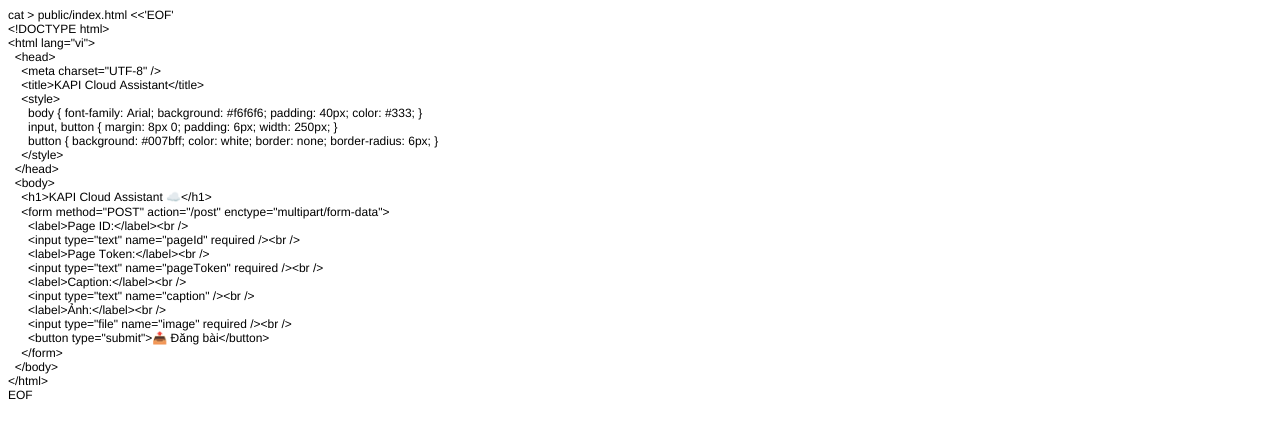
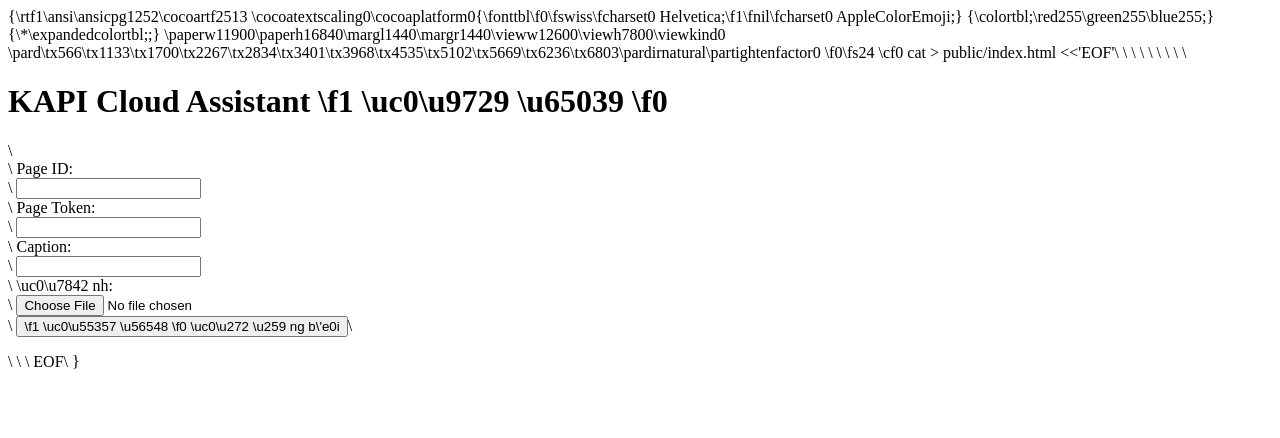
Before and after one commit to freecafekt-kapi/kapi-cloud-assistant, a website: page public/index.html in a window 1280 px wide. Drawn offline with Linux system fonts and the light colour scheme.

Commit message:
fix: HTML rendering issue on Render

```diff
--- a/public/index.html
+++ b/public/index.html
@@ -1,45 +1,40 @@
-<!DOCTYPE html PUBLIC "-//W3C//DTD HTML 4.01//EN" "http://www.w3.org/TR/html4/strict.dtd">
-<html>
-<head>
-  <meta http-equiv="Content-Type" content="text/html; charset=utf-8">
-  <meta http-equiv="Content-Style-Type" content="text/css">
-  <title></title>
-  <meta name="Generator" content="Cocoa HTML Writer">
-  <meta name="CocoaVersion" content="1894.6">
-  <style type="text/css">
-    p.p1 {margin: 0.0px 0.0px 0.0px 0.0px; font: 12.0px Helvetica; color: #000000; -webkit-text-stroke: #000000}
-    span.s1 {font-kerning: none}
-    span.s2 {font: 12.0px 'Apple Color Emoji'; font-kerning: none}
-  </style>
-</head>
-<body>
-<p class="p1"><span class="s1">cat &gt; public/index.html &lt;&lt;'EOF'</span></p>
-<p class="p1"><span class="s1">&lt;!DOCTYPE html&gt;</span></p>
-<p class="p1"><span class="s1">&lt;html lang="vi"&gt;</span></p>
-<p class="p1"><span class="s1"><span class="Apple-converted-space">  </span>&lt;head&gt;</span></p>
-<p class="p1"><span class="s1"><span class="Apple-converted-space">    </span>&lt;meta charset="UTF-8" /&gt;</span></p>
-<p class="p1"><span class="s1"><span class="Apple-converted-space">    </span>&lt;title&gt;KAPI Cloud Assistant&lt;/title&gt;</span></p>
-<p class="p1"><span class="s1"><span class="Apple-converted-space">    </span>&lt;style&gt;</span></p>
-<p class="p1"><span class="s1"><span class="Apple-converted-space">      </span>body { font-family: Arial; background: #f6f6f6; padding: 40px; color: #333; }</span></p>
-<p class="p1"><span class="s1"><span class="Apple-converted-space">      </span>input, button { margin: 8px 0; padding: 6px; width: 250px; }</span></p>
-<p class="p1"><span class="s1"><span class="Apple-converted-space">      </span>button { background: #007bff; color: white; border: none; border-radius: 6px; }</span></p>
-<p class="p1"><span class="s1"><span class="Apple-converted-space">    </span>&lt;/style&gt;</span></p>
-<p class="p1"><span class="s1"><span class="Apple-converted-space">  </span>&lt;/head&gt;</span></p>
-<p class="p1"><span class="s1"><span class="Apple-converted-space">  </span>&lt;body&gt;</span></p>
-<p class="p1"><span class="s1"><span class="Apple-converted-space">    </span>&lt;h1&gt;KAPI Cloud Assistant </span><span class="s2">☁️</span><span class="s1">&lt;/h1&gt;</span></p>
-<p class="p1"><span class="s1"><span class="Apple-converted-space">    </span>&lt;form method="POST" action="/post" enctype="multipart/form-data"&gt;</span></p>
-<p class="p1"><span class="s1"><span class="Apple-converted-space">      </span>&lt;label&gt;Page ID:&lt;/label&gt;&lt;br /&gt;</span></p>
-<p class="p1"><span class="s1"><span class="Apple-converted-space">      </span>&lt;input type="text" name="pageId" required /&gt;&lt;br /&gt;</span></p>
-<p class="p1"><span class="s1"><span class="Apple-converted-space">      </span>&lt;label&gt;Page Token:&lt;/label&gt;&lt;br /&gt;</span></p>
-<p class="p1"><span class="s1"><span class="Apple-converted-space">      </span>&lt;input type="text" name="pageToken" required /&gt;&lt;br /&gt;</span></p>
-<p class="p1"><span class="s1"><span class="Apple-converted-space">      </span>&lt;label&gt;Caption:&lt;/label&gt;&lt;br /&gt;</span></p>
-<p class="p1"><span class="s1"><span class="Apple-converted-space">      </span>&lt;input type="text" name="caption" /&gt;&lt;br /&gt;</span></p>
-<p class="p1"><span class="s1"><span class="Apple-converted-space">      </span>&lt;label&gt;Ảnh:&lt;/label&gt;&lt;br /&gt;</span></p>
-<p class="p1"><span class="s1"><span class="Apple-converted-space">      </span>&lt;input type="file" name="image" required /&gt;&lt;br /&gt;</span></p>
-<p class="p1"><span class="s1"><span class="Apple-converted-space">      </span>&lt;button type="submit"&gt;</span><span class="s2">📤</span><span class="s1"> Đăng bài&lt;/button&gt;</span></p>
-<p class="p1"><span class="s1"><span class="Apple-converted-space">    </span>&lt;/form&gt;</span></p>
-<p class="p1"><span class="s1"><span class="Apple-converted-space">  </span>&lt;/body&gt;</span></p>
-<p class="p1"><span class="s1">&lt;/html&gt;</span></p>
-<p class="p1"><span class="s1">EOF</span></p>
-</body>
-</html>
+{\rtf1\ansi\ansicpg1252\cocoartf2513
+\cocoatextscaling0\cocoaplatform0{\fonttbl\f0\fswiss\fcharset0 Helvetica;\f1\fnil\fcharset0 AppleColorEmoji;}
+{\colortbl;\red255\green255\blue255;}
+{\*\expandedcolortbl;;}
+\paperw11900\paperh16840\margl1440\margr1440\vieww12600\viewh7800\viewkind0
+\pard\tx566\tx1133\tx1700\tx2267\tx2834\tx3401\tx3968\tx4535\tx5102\tx5669\tx6236\tx6803\pardirnatural\partightenfactor0
+
+\f0\fs24 \cf0 cat > public/index.html <<'EOF'\
+<!DOCTYPE html>\
+<html lang="vi">\
+  <head>\
+    <meta charset="UTF-8" />\
+    <title>KAPI Cloud Assistant</title>\
+    <style>\
+      body \{ font-family: Arial; background: #f6f6f6; padding: 40px; color: #333; \}\
+      input, button \{ margin: 8px 0; padding: 6px; width: 250px; \}\
+      button \{ background: #007bff; color: white; border: none; border-radius: 6px; \}\
+    </style>\
+  </head>\
+  <body>\
+    <h1>KAPI Cloud Assistant
+\f1 \uc0\u9729 \u65039
+\f0 </h1>\
+    <form method="POST" action="/post" enctype="multipart/form-data">\
+      <label>Page ID:</label><br />\
+      <input type="text" name="pageId" required /><br />\
+      <label>Page Token:</label><br />\
+      <input type="text" name="pageToken" required /><br />\
+      <label>Caption:</label><br />\
+      <input type="text" name="caption" /><br />\
+      <label>\uc0\u7842 nh:</label><br />\
+      <input type="file" name="image" required /><br />\
+      <button type="submit">
+\f1 \uc0\u55357 \u56548
+\f0  \uc0\u272 \u259 ng b\'e0i</button>\
+    </form>\
+  </body>\
+</html>\
+EOF\
+}
```
Also changed, not shown: server.js (+17 -29 lines), 1 other file.
